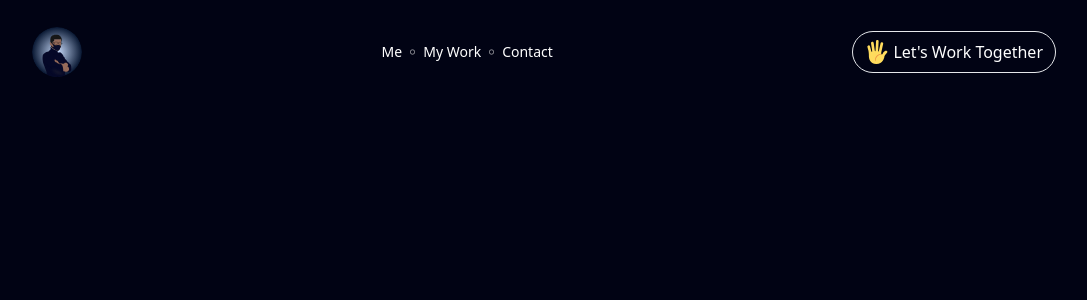
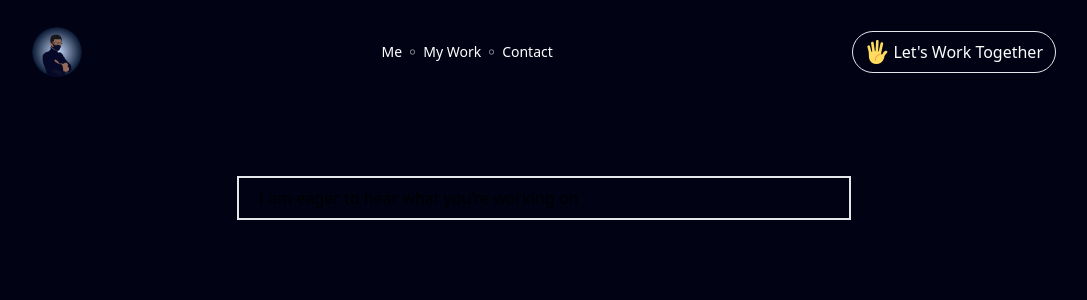
Before and after one commit to LollyTim/popsabeys-portfolio, a React (Create React App) app: page / in a window 1280 px wide. Shown: the top 300 px of the page, without its empty margins (96-1183 px from the left). Built offline with nearby package versions, Linux system fonts and the light colour scheme; a web font is replaced by a local one.

Commit message:
just started the hero sectiopn here

```diff
--- a/src/components/Hero.jsx
+++ b/src/components/Hero.jsx
@@ -1,11 +1,19 @@
 import React from 'react'
 
-const Home = () => {
+const Hero = () => {
   return (
-    <div className=''>
-
+    <div className='w-[48%] justify-center items-center mx-auto mt-24 mb-16 border'>
+      <p className=' flex py-2 px-5 border border-solid border-turquoise-300 border-opacity-44'>I am eager to hear what you’re working on</p>
+        {/* wjgfhjwfgjhwvjf<br />
+        wjgfhjwfgjhwvjfwfbw<br />
+        wkfw<br />
+        wfbwjf<br />
+        wbfw
+        w <br />
+        jffbfwjfjwbfwjbf <br />
+        vjnedvbjebjdsbvjdbvjdbdkj  */}
     </div>
   )
 }
 
-export default Home
+export default Hero
```
